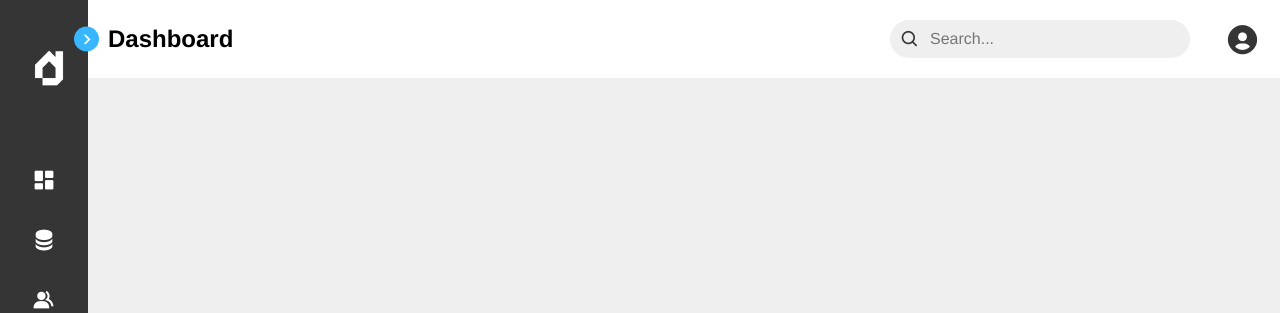
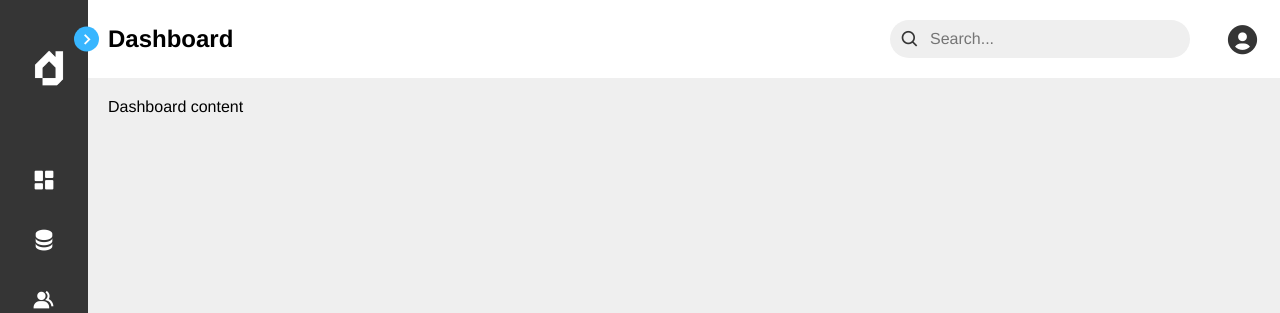
Before and after one commit to JohnathanGD/CollegeLodging, a Flask app: page /admin/dashboard in a window 1280 px wide. Shown: the top 313 px of the page. Run offline with Flask 2, Linux system fonts and the light colour scheme; the visitor is signed in with stand-in values (Sample User, id 1); data that the repository does not hold is empty.

Commit message:
Fix Dashbboard Content Layout

```diff
--- a/frontend/static/dashboard.css
+++ b/frontend/static/dashboard.css
@@ -381,3 +381,13 @@ body .sidebar.close + .dashboard-header {
     font-size: 25px;
     cursor: pointer;
 }
+
+.dashboard-content {
+    margin-left: 88px;
+    transition: var(--tran-05);
+    padding: 20px;
+}
+
+.dashboard-content.sidebar-close {
+    margin-left: 250px;
+}
--- a/frontend/templates/admin/admin_dashboard.html
+++ b/frontend/templates/admin/admin_dashboard.html
@@ -6,6 +6,11 @@
     <title>Document</title>
 </head>
 <body>
-    <p>Admin Dashboard</p>
+    {% block dashboard_header %}
+        <h1>Dashboard</h1>
+    {% endblock %}
+    {% block content %}
+        <p>Dashboard content</p>
+    {% endblock %}
 </body>
 </html>
--- a/frontend/templates/admin/sidebar.html
+++ b/frontend/templates/admin/sidebar.html
@@ -39,7 +39,7 @@
                     </li>
 
                     <li class="nav-link">
-                        <a href="#">
+                        <a href="{{ url_for('admin.database') }}">
                             <i class='bx bxs-data icon' ></i>
                             <span class="text nav-text">Database</span>
                         </a>
@@ -115,13 +115,21 @@
         </div>
     </section>
 
+    <section class="dashboard-content">
+        {% block content %}
+            <p>Dashboard content</p>
+        {% endblock %}
+    </section>
+
     <script>
         const body = document.querySelector('body'),
         sidebar = document.querySelector('.sidebar');
         toggle = document.querySelector(".toggle"),
+        content = document.querySelector('.dashboard-content');
 
         toggle.addEventListener("click" , () =>{
             sidebar.classList.toggle("close");
+            content.classList.toggle("sidebar-close");
         })
     </script>
 </body>
```
